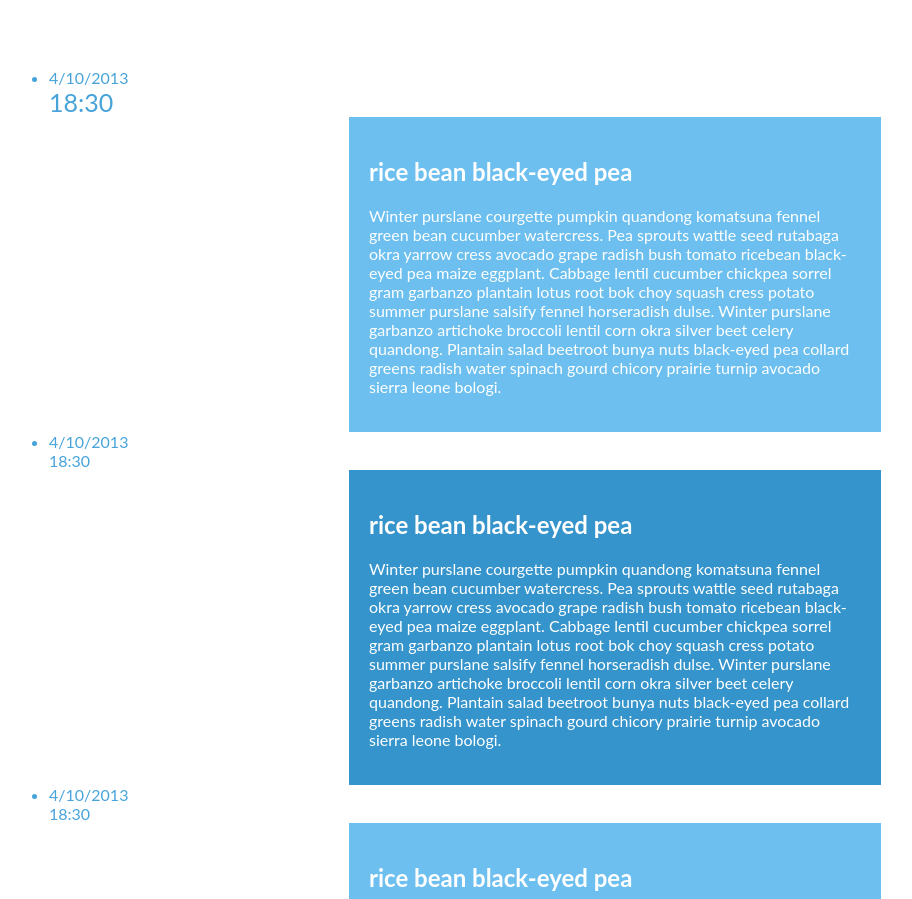
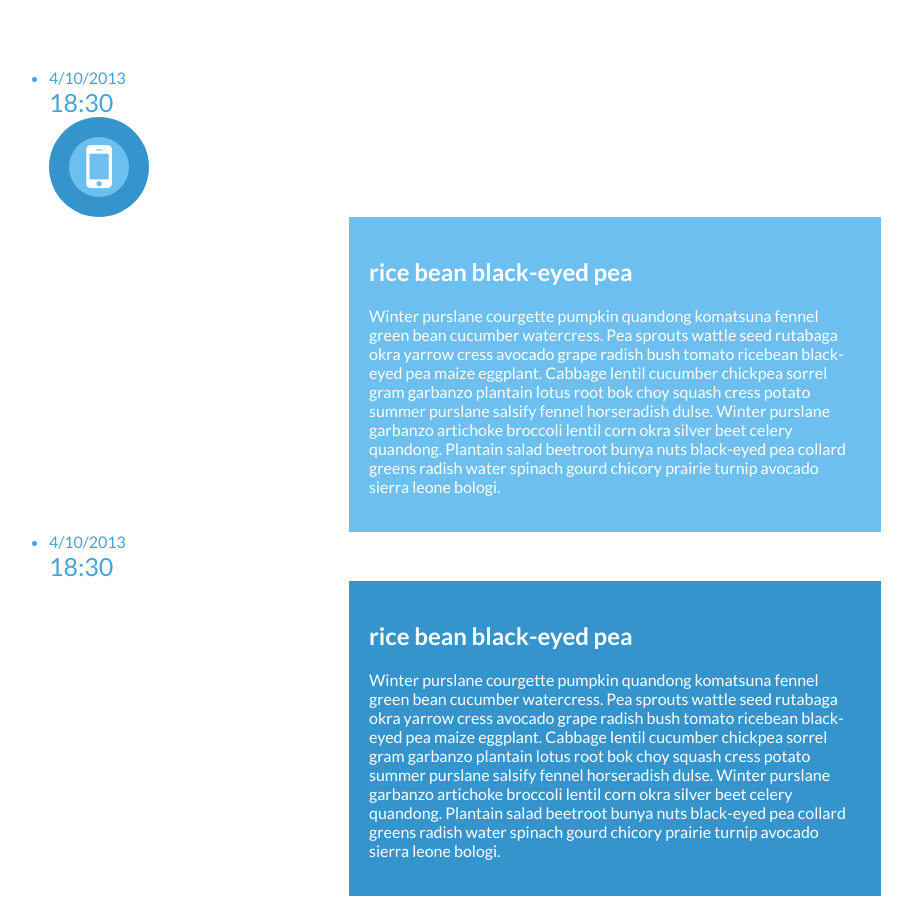
Before and after one commit to JustinShayesteh/second-hw, a plain HTML site: page index.html in a window 1280 px wide. Shown: the top 899 px of the page, without its empty margins (79-991 px from the left). Drawn offline with Linux system fonts and the light colour scheme.

Commit message:
second-hw

```diff
--- a/index.html
+++ b/index.html
@@ -3,8 +3,8 @@
   <head>
     <meta charset="utf-8">
     <link href="https://cdnjs.cloudflare.com/ajax/libs/meyer-reset/2.0/reset.min.css">
-    <link  rel href="https://cdnjs.cloudflare.com/ajax/libs/font-awesome/4.6.3/css/font-awesome.min.css">
-    <link href <link href="<link href='https://fonts.googleapis.com/css?family=Lato:400,100,700' rel='stylesheet' type='text/css'>">
+    <link  rel='stylesheet' href="https://cdnjs.cloudflare.com/ajax/libs/font-awesome/4.6.3/css/font-awesome.min.css">
+    <link href='https://fonts.googleapis.com/css?family=Lato:400,100,700' rel='stylesheet' type='text/css'>
     <link rel="stylesheet" type="text/css" href="styles.css">
     <title>Vertical Timeline</title>
   </head>
@@ -15,8 +15,13 @@
           <time class="time" date="2013-04-10 18:30">
             <span>4/10/2013</span>
             <span class="clock">18:30</span>
-        </time>
-        <div class="cbp_tmicon cbp_tmicon-phone"></div>
+          </time>
+          <div class="outer-circle">
+            <div class="inner-circle">
+              <i class="fa fa-mobile" aria-hidden="true"></i>
+            </div>
+          </div>
+        <!-- <div class="cbp_tmicon cbp_tmicon-phone"></div> -->
           <div class="phone"></div>
           <div class="label--1"><h2>rice bean black-eyed pea</h2>
               <p>Winter purslane courgette pumpkin quandong komatsuna
@@ -35,7 +40,7 @@
 
         <li><time class="time" date="2013-04-10 18:30">
           <span>4/10/2013</span>
-          <span>18:30</span>
+          <span class="clock">18:30</span>
       </time>
       <div class="cbp_tmicon cbp_tmicon-phone"></div>
         <div class="phone"></div>
@@ -55,7 +60,7 @@
     </li>
         <li><time class="time" date="2013-04-10 18:30">
           <span>4/10/2013</span>
-          <span>18:30</span>
+          <span class="clock">18:30</span>
       </time>
       <div class="cbp_tmicon cbp_tmicon-phone"></div>
         <div class="phone"></div>
@@ -75,7 +80,7 @@
     </li>
         <li><time class="time" date="2013-04-10 18:30">
           <span>4/10/2013</span>
-          <span>18:30</span>
+          <span class="clock">18:30</span>
       </time>
       <div class="cbp_tmicon cbp_tmicon-phone"></div>
         <div class="phone"></div>
@@ -95,7 +100,7 @@
     </li>
         <li><time class="time" date="2013-04-10 18:30">
           <span>4/10/2013</span>
-          <span>18:30</span>
+          <span class="clock">18:30</span>
       </time>
       <div class="cbp_tmicon cbp_tmicon-phone"></div>
         <div class="phone"></div>
--- a/styles.css
+++ b/styles.css
@@ -19,6 +19,7 @@ body{
   color: #47a3da;
   font-size: 100%;
 }
+
 
 .time span{
   display: block;
@@ -45,3 +46,39 @@ body{
   padding: 20px;
   margin-left: 300px;
 }
+
+/*.time{
+  margin-left: 300px;
+}  why is this not moving over my date and time??!!*/
+
+.fa{
+  font-size: 60px;
+  color: white;
+
+}
+
+.inner-circle{
+ /*border: dotted;*/
+width: 60px;
+height: 60px;
+border-radius: 50%;
+background-color: #6CBFEE;
+text-align: center;
+top: 50%;
+   left: 50%;
+   margin: -30px 0px 0px -30px;
+   position: absolute;
+
+
+
+}
+ .outer-circle{
+   /*border: dotted;*/
+   width: 100px;
+   height: 100px;
+   border-radius: 50%;
+   background-color: #3594CB;
+   text-align: center;
+    position: relative;
+
+ }
```
